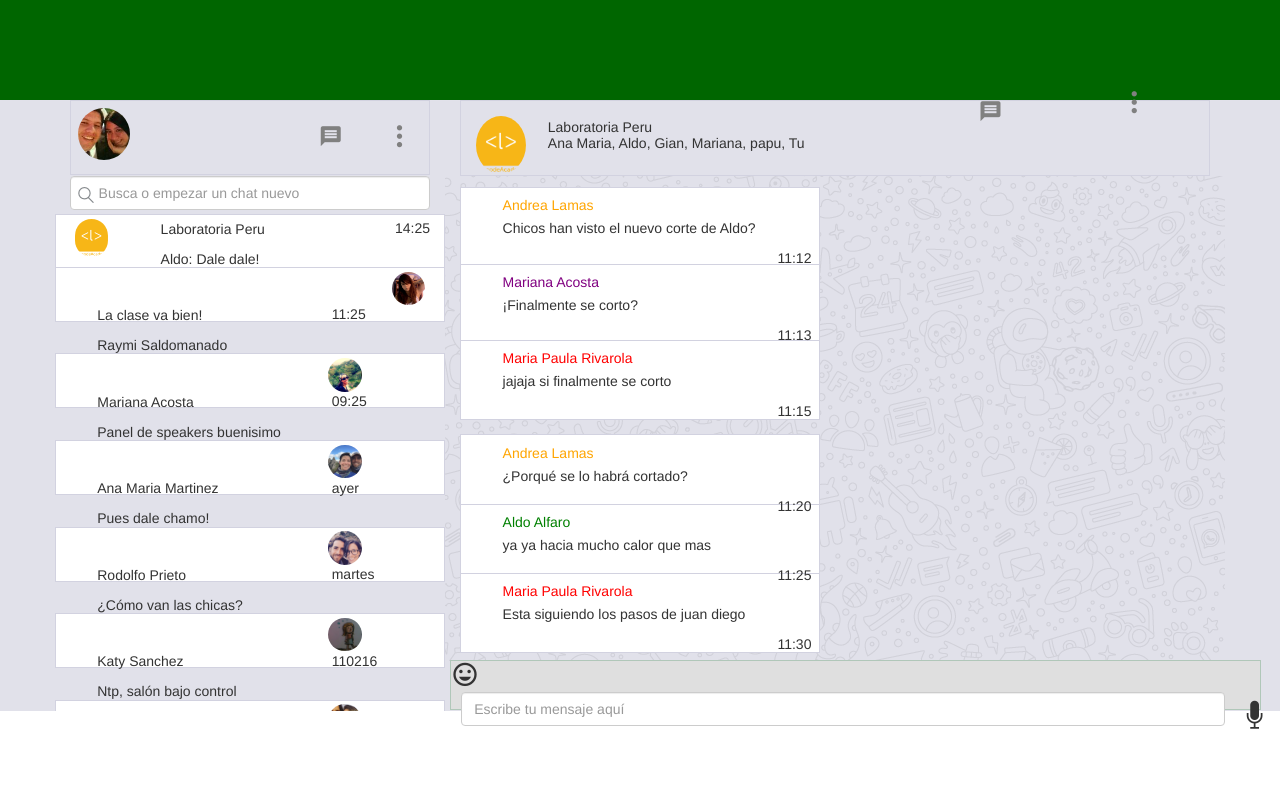
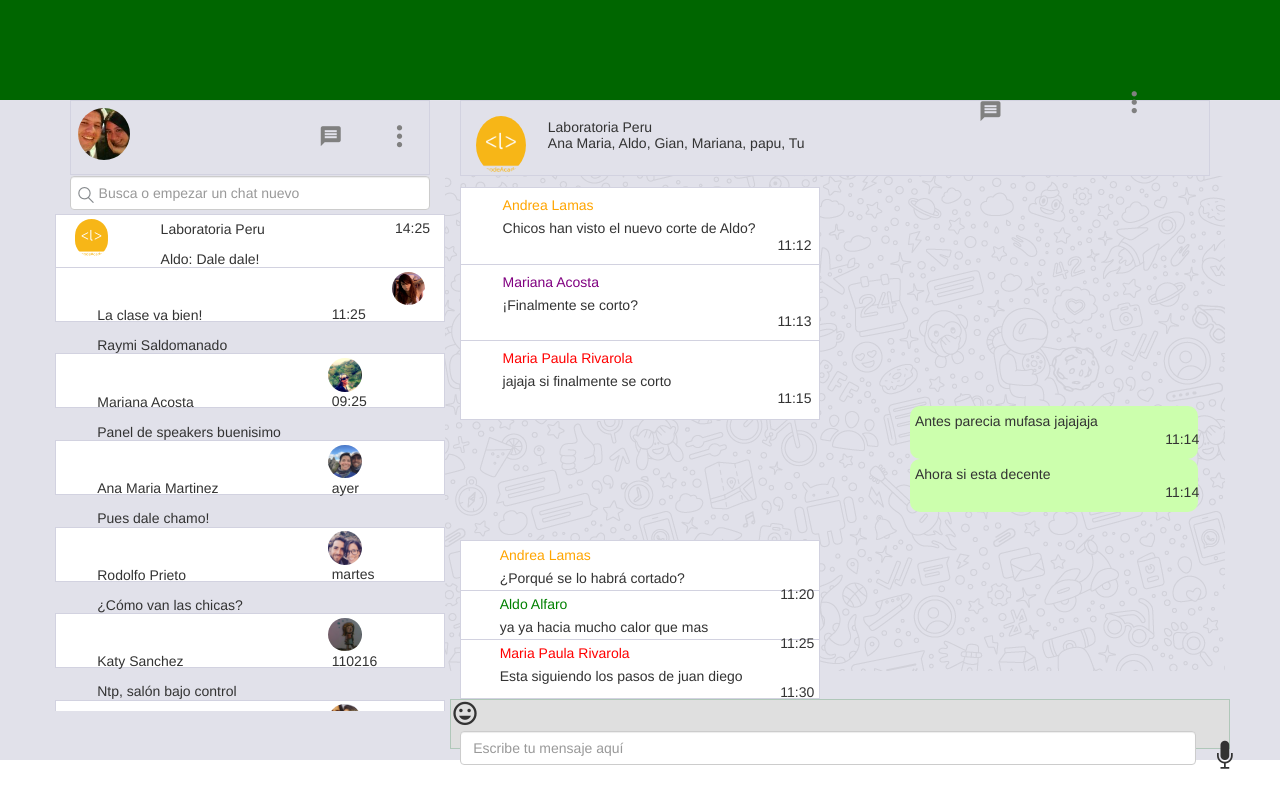
Before and after one commit to monicallerenas/whats, a plain HTML site: page index.html in a window 1280 px wide. Drawn offline with nearby package versions, Linux system fonts and the light colour scheme; files that its build step writes are made by us from their sources; files whose address does not match are found by name.

Commit message:
terminado

```diff
--- a/css/main.css
+++ b/css/main.css
@@ -5,8 +5,10 @@
 }
 .back{
 	background-color: #e1e1ea;
+	height: 660px;
 }
 /*termina header*/
+/*comienza section*/
 .azul{
 	background-color: #e1e1ea;
 	border:1px solid #d2d2e0;
@@ -91,7 +93,7 @@
 .back2{
 	background-image: url("../image/chat-panel-bg.png");
 	width: 100%;
-	height: 485px;
+	height: 495px;
 
 }
 .rectawhite1{
@@ -103,12 +105,20 @@
 	margin-top:3%;
 	margin-bottom: -4%;
 }
+.rectagreen{
+	background-color: #ccffad;
+	width: 80%;
+	height: 53px;
+	border-radius: 10px;
+	padding: 5px;
+	margin-left: 450px;
+}
 .rectawhite2{
 	width: 100%;
-	height: 80px;
+	height: 60px;
 	background-color: white;
 	border: solid 1px #d2d2e0;
-	padding: 2%;
+	padding: 1%;
 	margin-top:8%;
 	margin-bottom: -11%;
 }
@@ -118,6 +128,7 @@
 }
 .phora{
 	margin-left: 90%;
+	margin-top: -4%;
 }
 .p2{
 	color:purple;
@@ -134,9 +145,9 @@
 .backgray{
 	background-color: #dfdfdf;
 	border: 1px solid #B0C7B9;
-	width: 104%;
+	width: 100%;
 	height: 50px;
-	margin-top: 62%;
+	margin-top: 67%;
 	margin-left:5px;
 }
 .escribe{
@@ -149,3 +160,4 @@
 	margin-left: 96%;
 	margin-top: -3%;
 }
+/*termina section*/
--- a/index.html
+++ b/index.html
@@ -188,6 +188,14 @@
 								<p class="plogo1">jajaja si finalmente se corto</p>
 								<p class="phora">11:15</p>
 							</div>
+              <div class="rectagreen">
+                <p>Antes parecia mufasa jajajaja</p>
+                <p class="phora">11:14</p>
+              </div>
+              <div class="rectagreen">
+                <p>Ahora si esta decente</p>
+                <p class="phora">11:14</p>
+              </div>
 							<div class="rectawhite2">
 								<p class="p1">Andrea Lamas</p>
 								<p class="plogo1">¿Porqué se lo habrá cortado?</p>
```
